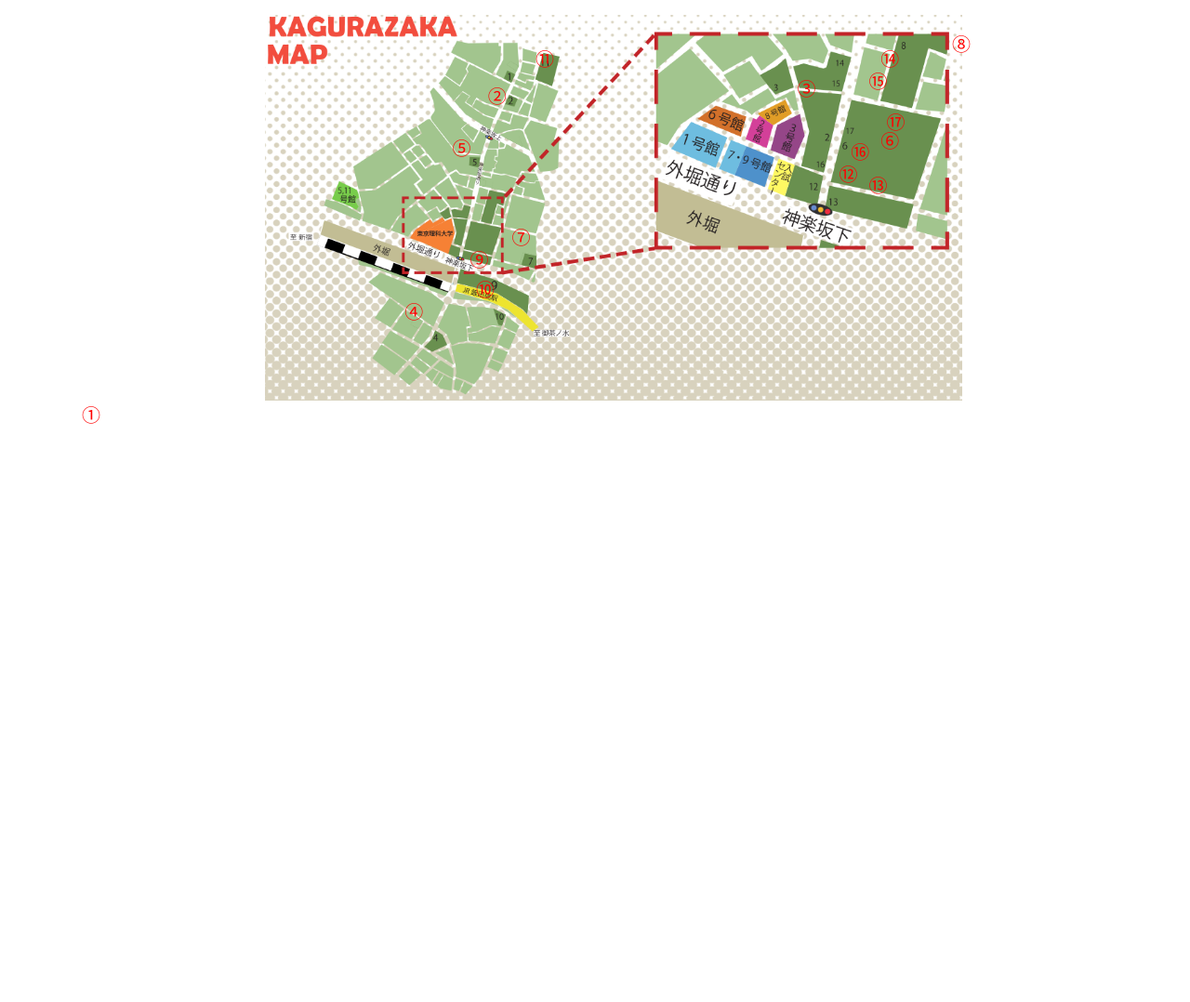
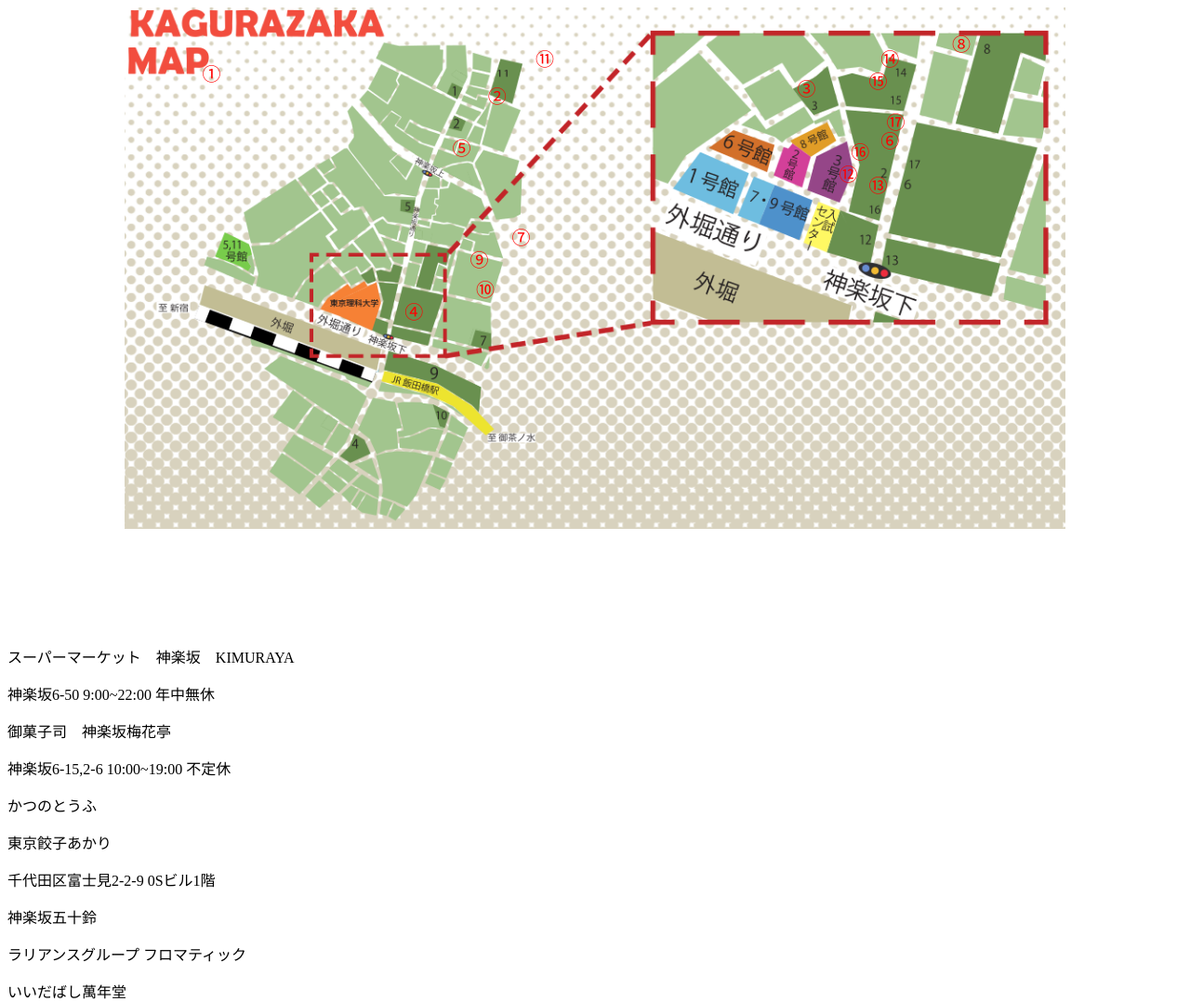
Before and after one commit to genthma241/shotengai.github.io, a plain HTML site: page index.html in a window 1280 px wide. Shown: the whole page at 93% size. Before the commit the page ends 800 px from the top, so only its background shows below. Drawn offline with Linux system fonts and the light colour scheme.

Commit message:
Add files via upload

```diff
--- a/index.html
+++ b/index.html
@@ -4,35 +4,70 @@
     <link rel="stylesheet" href="map.css">
 </head>
 <body>
-    <figure class="maprela">
-    <figcaption class="mapabso">
+
+    <div class="mapabso">
+        <div class="boxA">
+            <div class="boxleft"></div>
+            <div class="area1">
+            </div>
+            <div class="boxright"></div>
+        </div>
         <div class="box1">
             <ul>
-                <div class="area1">
-                    <img src="shotengaimap.png" alt class="mapimage">
-                </div>
-        <li class="box1-1">①</li>
-        <li class="box1-2">②</li>
-        <li class="box1-3">③</li>
-        <li class="box1-4">④</li>
-        <li class="box1-5">⑤</li>
-        <li class="box1-6">⑥</li>
-        <li class="box1-7">⑦</li>
-        <li class="box1-8">⑧</li>
-        <li class="box1-9">⑨</li>
-        <li class="box1-10">⑩</li>
-        <li class="box1-11">⑪</li>
-        <li class="box1-12">⑫</li>
-        <li class="box1-13">⑬</li>
-        <li class="box1-14">⑭</li>
-        <li class="box1-15">⑮</li>
-        <li class="box1-16">⑯</li>
-        <li class="box1-17">⑰</li>
-        </ul>
+
+
+                <li class="box1-1"><a href="#box1-1s">①</a></li>
+                <li class="box1-2"><a href="#box1-2s">②</a></li>
+                <li class="box1-3"><a href="#box1-3s">③</a></li>
+                <li class="box1-4"><a href="#box1-4s">④</a></li>
+                <li class="box1-5"><a href="#box1-4s">⑤</a></li>
+                <li class="box1-6"><a href="#box1-4s">⑥</a></li>
+                <li class="box1-7"><a href="#box1-4s">⑦</a></li>
+                <li class="box1-8"><a href="#box1-4s">⑧</a></li>
+                <li class="box1-9"><a href="#box1-4s">⑨</a></li>
+                <li class="box1-10"><a href="#box1-4s">⑩</a></li>
+                <li class="box1-11"><a href="#box1-4s">⑪</a></li>
+                <li class="box1-12"><a href="#box1-4s">⑫</a></li>
+                <li class="box1-13"><a href="#box1-4s">⑬</a></li>
+                <li class="box1-14"><a href="#box1-4s">⑭</a></li>
+                <li class="box1-15"><a href="#box1-4s">⑮</a></li>
+                <li class="box1-16"><a href="#box1-4s">⑯</a></li>
+                <li class="box1-17"><a href="#box1-4s">⑰</a></li>
+            </ul>
         </div>
-    </figcaption>
+    </div>
+    <div class="area2">
+        <div class="setumei">
+            <div id="box1-1s">
+                <p>スーパーマーケット　神楽坂　KIMURAYA</p>
+                <p>神楽坂6-50 9:00~22:00 年中無休</p>
+            </div>
+            <div id="box1-2s">
+                <p>御菓子司　神楽坂梅花亭</p>
+                <p>神楽坂6-15,2-6 10:00~19:00 不定休</p>
+            </div>
+            <div id="box1-3s">
+                <p>かつのとうふ</p>
+                <p></p>
+            </div>
+            <div id="box1-4s">
+                <p>東京餃子あかり</p>
+                <p>千代田区富士見2-2-9 0Sビル1階</p>
+            </div>
+            <div id="box1-5s">
+                <p>神楽坂五十鈴</p>
+                <p></p>
+            </div>
+            <div id="box1-6s">
+                <p>ラリアンスグループ フロマティック</p>
+                <p></p>
+            </div>
+            <div id="box1-7s">
+                <p>いいだばし萬年堂</p>
+                <p>
 
-    </figure>
+
+
 
 </body>
 
--- a/map.css
+++ b/map.css
@@ -1,14 +1,34 @@
 @charset "UTF-8";
 
+body{
+	height: 100%;
+	}
+
+html{
+	height: 100%;
+	}
+
+
 /*マップ内*/
-.mapimage {
+.area1 {
+	background-image: url(shotengaimap.png);
+	background-repeat: no-repeat;
+	background-size: contain;
 	position: relative;
+	margin: 0 auto;
  	}
 
+.mapabso {
+	width: 100%;
+	height: auto;
+	}
+
+
 /*マップサイズ*/
-.mapimage {
-	margin: 0 auto;
+.area1 {
 	display: block;
+	width: 80%;
+	height: 50vw;
 	}
 
 .box1 li
@@ -20,7 +40,7 @@
 	margin: 0;
 	position: absolute;
 	top: 8%;
-	left: 41%;
+	left: 17%;
 	}
 
 
@@ -123,38 +143,30 @@
 	left: 74.5%;
 	}
 
-.box1 ul li{
+.box1 ul li a{
 	font-size: 20px;
 	color: red;
+	text-decoration: none;
 	}
 
-/************** 768px以上******/
-@media(min-width: 768px){
-
-/*全体の横幅を固定*/
-.mapimage {
-	width: 750px;
-	height: auto;
+/********左右に配置するbox*****/
+.boxA:after{
+	content: "";
+	display: block;
+	clear: both;
 	}
 
-}
+.boxleft {
+	float: left;
+	width: 10%;
+	height: 30px;
 
-/**************767px以下******/
-@media(max-width: 767px){
-
-/*全体の横幅を指定*/
-.mapimage {
-	width: 580px;
 	}
 
-}
 
-/********スマホ仕様*********/
-@media(max-width: 599px){
+.boxright {
+	float: right;
+	width: 10%;
+	height: 30px;
 
-.mapimage {
-	height: 300px;
-	width: auto;
 	}
-
-}
```
